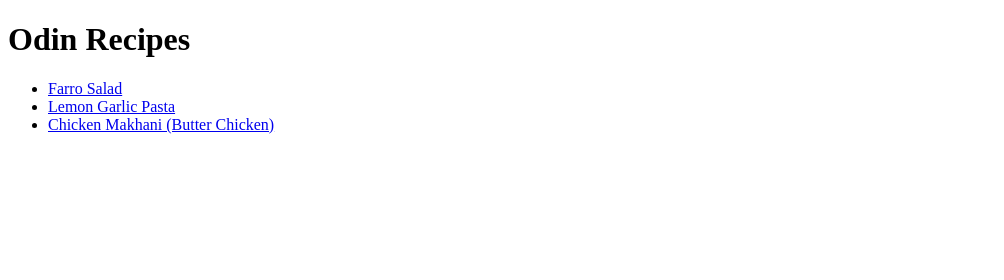
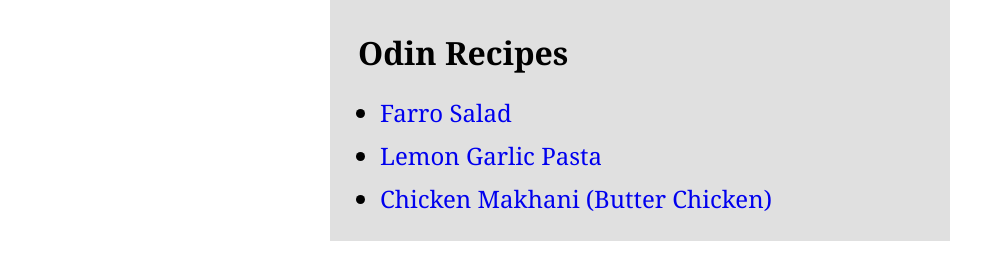
Before and after one commit to aguvai/odin-recipes, a plain HTML site: page index.html in a window 1280 px wide. Shown: the whole page, without its empty margins (0-1004 px from the left). Drawn offline with Linux system fonts and the light colour scheme.

Commit message:
Add styling and improve layout
Added experimental styling to the homepage and improved its layout
to achieve a more user friendly design

```diff
--- a/index.html
+++ b/index.html
@@ -2,14 +2,17 @@
 <html lang="en">
     <head>
         <meta charset="UTF-8">
+        <link href="style.css" rel="stylesheet">
         <title>Odin Recipes</title>
     </head>
     <body>
+        <div class="container">
             <h1>Odin Recipes</h1>
             <ul>
                 <li><a href="./recipes/farro-salad.html">Farro Salad</a></li>
                 <li><a href="./recipes/lemon-garlic-pasta.html">Lemon Garlic Pasta</a></li>
                 <li><a href="./recipes/chicken-makhani.html">Chicken Makhani (Butter Chicken)</a></li>
             </ul>
+        </div>
     </body>
 </html>
--- /dev/null
+++ b/style.css
@@ -0,0 +1,25 @@
+body {
+    font-family: Georgia, 'Times New Roman', Times, serif;
+    background-color: white;
+    margin: 0;
+}
+
+.container {
+    margin: 0 auto;
+    background-color: rgb(224, 224, 224);
+    padding: 10px;
+    width: 600px;
+}
+
+ul li {
+    font-size: 24px;
+    margin-bottom: 10px;
+}
+
+a {
+    text-decoration: none;
+}
+
+h1 {
+    margin-left: 18px;
+}
```
Lines whose indentation alone changed are shown as unchanged.
